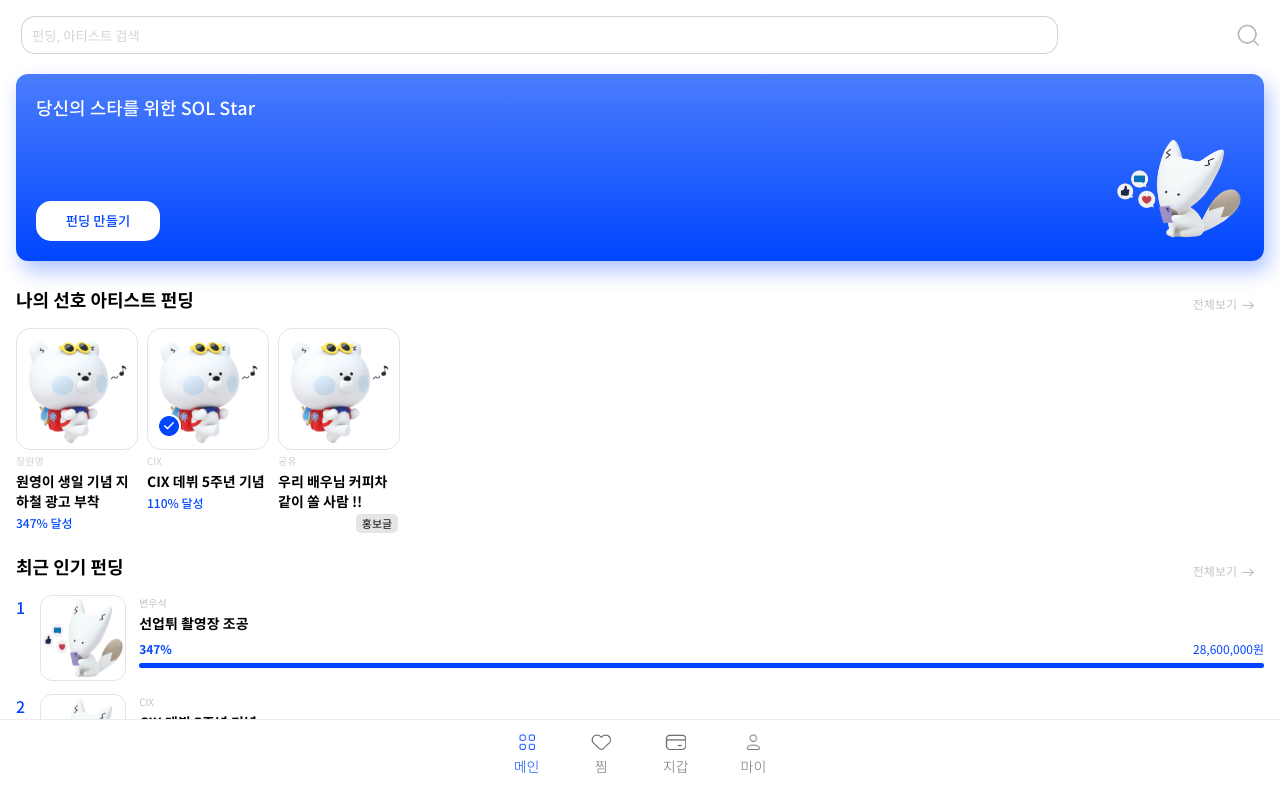
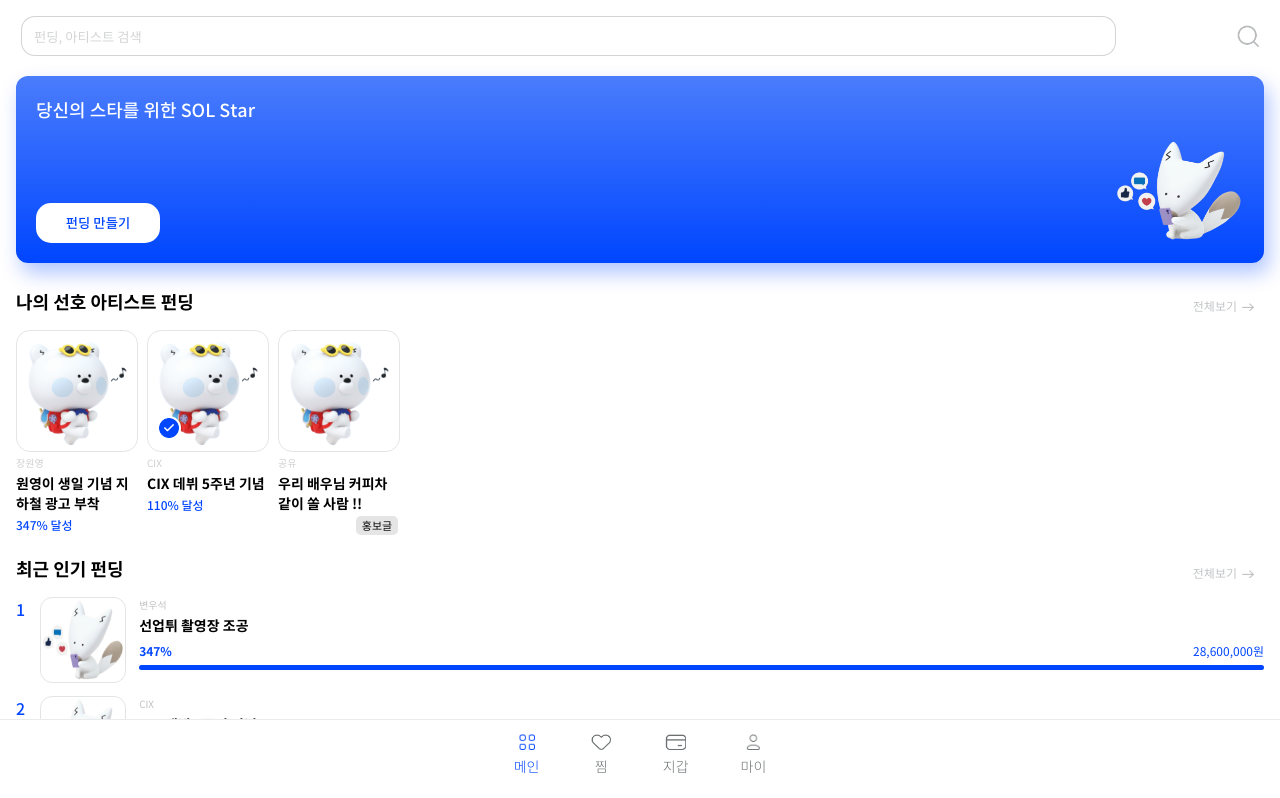
Before and after one commit to S0LStar/SOLStar, a React (Vite) app in the folder frontend/solstar/: page / in a window 1280 px wide. Shown: the top 798 px of the page. Built offline with nearby package versions, Linux system fonts and the light colour scheme.

Commit message:
Revert "[#2] 검색 결과 페이지 css 수정"

```diff
--- a/frontend/solstar/src/components/funding/search/FundingSearchResult.css
+++ b/frontend/solstar/src/components/funding/search/FundingSearchResult.css
@@ -1,6 +1,6 @@
 .search-results-container {
   padding: 16px;
-  margin-bottom: 80px;
+  margin-bottom: 80pxs;
 }
 
 .main-search-bar {
@@ -132,7 +132,6 @@
 
 .search-result-funding-days-left {
   margin-left: auto;
-  margin-right: 5px;
 }
 
 .progress.popular-funding-achievement-bar::before {
--- a/frontend/solstar/src/components/funding/search/FundingSearchResult.jsx
+++ b/frontend/solstar/src/components/funding/search/FundingSearchResult.jsx
@@ -1,7 +1,7 @@
 import { useEffect, useState } from 'react';
 import { useLocation, useNavigate } from 'react-router-dom';
 import SearchReset from '../../../assets/common/SearchReset.png';
-import GoBack from '../../../assets/common/GoBack.png';
+import BackButton from '../../common/BackButton';
 import Go from '../../../assets/common/Go.png';
 import temp from '../../../assets/character/Sol.png';
 import Zzim from '../../../assets/artist/Zzim.png';
@@ -22,7 +22,6 @@ function FundingSearchResult() {
   });
 
   useEffect(() => {
-    console.log(query);
     // TODO : API 연결
     // 검색 결과 데이터
     const fetchedData = {
@@ -143,14 +142,7 @@ function FundingSearchResult() {
   return (
     <div className="search-results-container">
       <div className="main-search-bar">
-        <img
-          src={GoBack}
-          alt=""
-          className="go-back"
-          onClick={() => {
-            navigate('/');
-          }}
-        />
+        <BackButton />
         <div className="main-search-result-input-container">
           <input
             type="text"
--- a/frontend/solstar/src/components/main/MainContainer.css
+++ b/frontend/solstar/src/components/main/MainContainer.css
@@ -12,14 +12,14 @@
 
 .main-search-input {
   display: flex;
-  width: 82%;
+  width: 88%;
   height: 36px;
   border: 1.5px solid #72777a50;
   border-radius: 14px;
-  padding: 0 10px;
 }
 
 .main-search-input::placeholder {
+  padding: 10px;
   color: #72777a50;
 }
 
--- a/frontend/solstar/src/components/main/MainSearch.css
+++ b/frontend/solstar/src/components/main/MainSearch.css
@@ -8,12 +8,6 @@
 
 .main-search-container .main-search-input {
   width: 85%;
-  padding: 0 10px;
-}
-
-.main-search-input::placeholder {
-  all: unset;
-  color: #72777a50;
 }
 
 .main-search-description-img {
```
Also changed, not shown: frontend/solstar/src/components/funding/Component.jsx (added), 1 other file (tests, documents, lock files or other folders).
